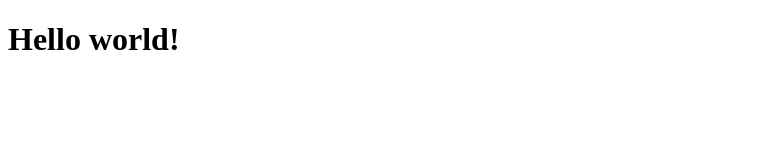
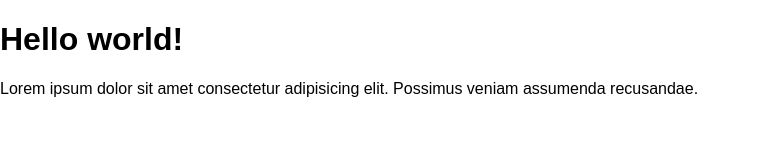
Before and after one commit to Akhrorbek1998/firstApp, a plain HTML site: page index.html in a window 1280 px wide. Shown: the whole page, without its empty margins (0-759 px from the left). Drawn offline with Linux system fonts and the light colour scheme.

Commit message:
css fayl va matn elementi qoshildi

```diff
--- /dev/null
+++ b/css/main.css
@@ -0,0 +1,6 @@
+body {
+    margin: 0;
+    padding: 0;
+    background-color: #fff;
+    font-family: Arial, sans-serif;
+}
--- a/index.html
+++ b/index.html
@@ -5,8 +5,10 @@
     <meta http-equiv="X-UA-Compatible" content="IE=edge">
     <meta name="viewport" content="width=device-width, initial-scale=1.0">
     <title>Document</title>
+    <link rel="stylesheet" href="css/main.css">
 </head>
 <body>
     <h1>Hello world!</h1>
+    <p>Lorem ipsum dolor sit amet consectetur adipisicing elit. Possimus veniam assumenda recusandae.</p>
 </body>
 </html>
```
